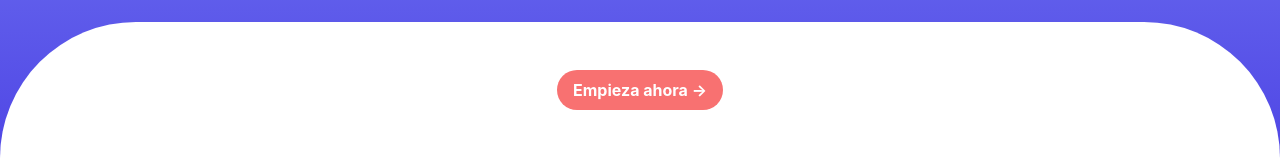
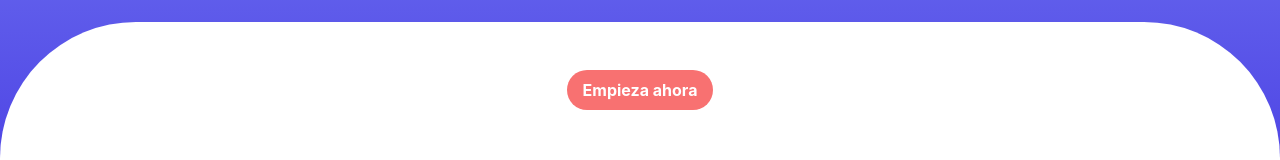
Before and after one commit to Computer-Society-Uniandes/Monitorias, a React (Create React App) app: page / in a window 1280 px wide. Shown: the part 338-498 px from the top of the page. Built offline with nearby package versions, Linux system fonts and the light colour scheme.

Commit message:
Componente creado

```diff
--- a/src/Components/Auth.js
+++ b/src/Components/Auth.jsx
@@ -22,7 +22,7 @@ const Auth = () => {
       </div>
       <div class="h-50 w-full bg-white rounded-tl-full rounded-tr-full ">
         <div className='flex justify-center m-12 '>
-        <button className=' bg-red-400 hover:bg-red-300 text-white font-bold py-2 px-4 rounded-full'>Empieza ahora -> </button>
+        <button className=' bg-red-400 hover:bg-red-300 text-white font-bold py-2 px-4 rounded-full'>Empieza ahora</button>
         </div>
     </div>
     </div>
--- a/src/Components/Welcome.js
+++ /dev/null
@@ -1,12 +0,0 @@
-// src/Components/Welcome.js
-import React from 'react';
-
-const Welcome = () => {
-  return (
-    <div>
-      <p>Bienvenidos</p>
-    </div>
-  );
-}
-
-export default Welcome;
--- /dev/null
+++ b/src/Components/Welcome.jsx
@@ -0,0 +1,12 @@
+import React from "react";
+
+const WelcomeBanner = ({ name }) => {
+  return (
+    <div className="bg-gradient-to-r from-blue-500 to-indigo-500 p-6 rounded-2xl shadow-lg text-white text-center">
+      <h1 className="text-3xl font-bold">Bienvenida {name}</h1>
+      <p className="text-lg mt-2">Encuentra el tutor para ti</p>
+    </div>
+  );
+};
+
+export default WelcomeBanner;
```
Also changed, not shown: src/Components/BoxSubject.jsx (renamed from src/Components/BoxSubject.js), src/Components/Header.jsx (renamed from src/Components/Header.js).
